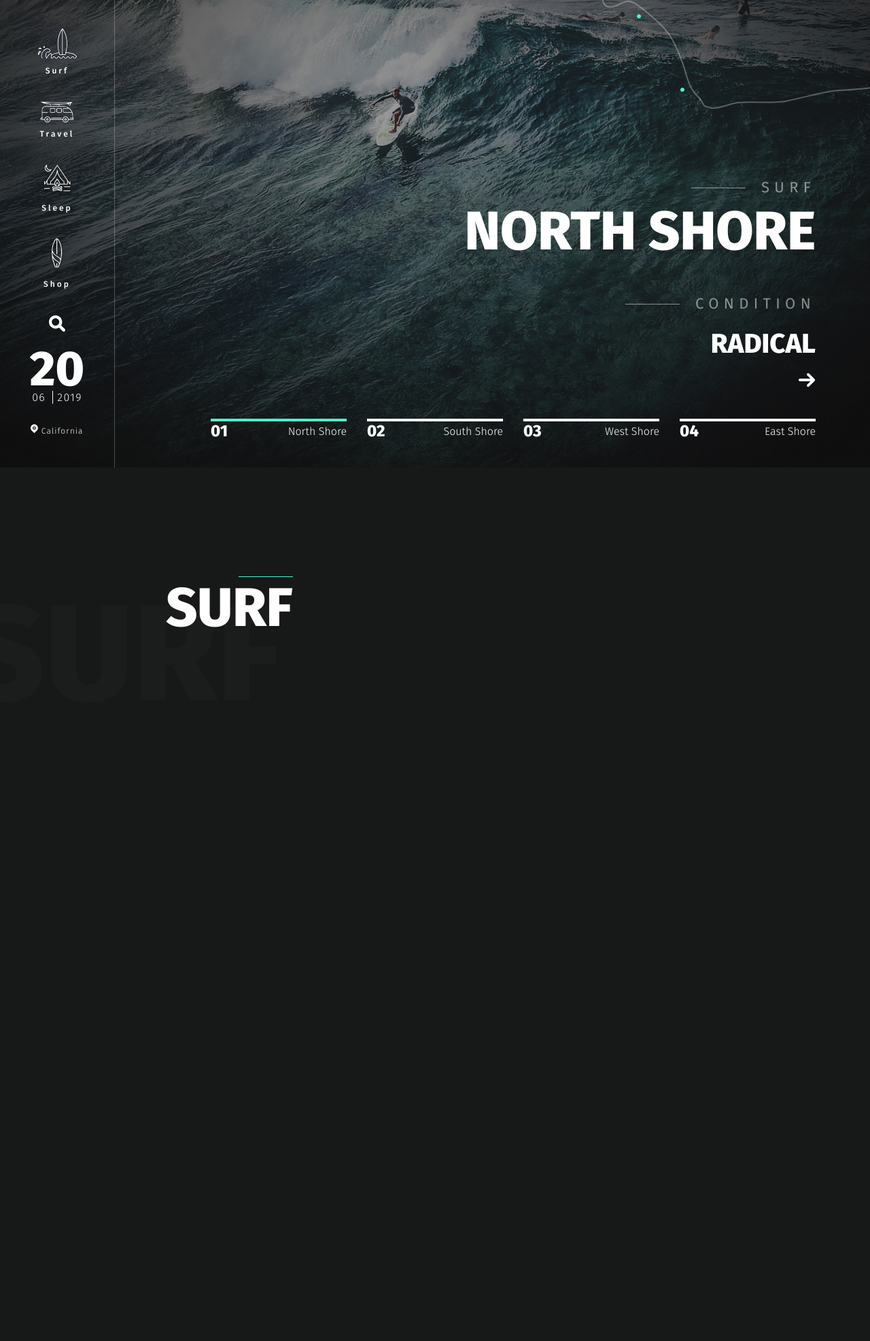
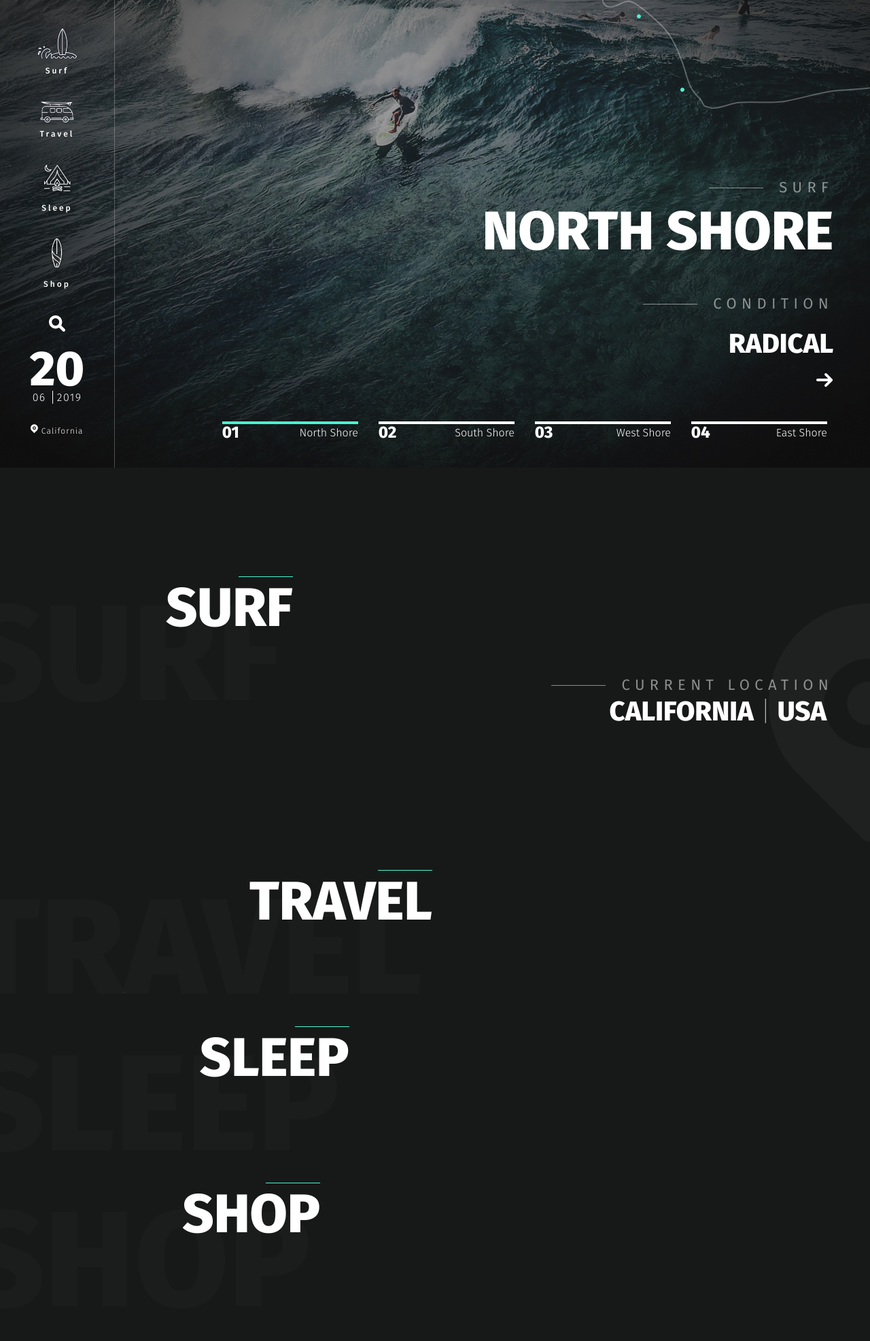
Before and after one commit to fillika/gosurf, a website: page app/index.html in a window 1280 px wide. Shown: the part 336-2309 px from the top of the page at 68% size. Before the commit the page ends 1624 px from the top, so only its background shows below. Drawn offline with nearby package versions, Linux system fonts and the light colour scheme.

Commit message:
Продолжаю работать над вторым блоком, добавил большой поинт и заголовок к странице

```diff
--- a/app/index.html
+++ b/app/index.html
@@ -148,9 +148,9 @@
       <div class="header__slider">
         <div class="header__slider-item slider-item">
           <div class="slider-item__info">
-            <div class="slider-item__info-suptitle suptitle-left">Surf</div>
+            <div class="slider-item__info-suptitle headline-left">Surf</div>
             <div class="slider-item__info-title">North Shore</div>
-            <div class="slider-item__info-suptext suptitle-left">Condition</div>
+            <div class="slider-item__info-suptext headline-left">Condition</div>
             <div class="slider-item__info-text">Radical</div>
             <a href="#" class="slider-item__info-link">
               <img src="img/arrow-right.svg" alt="" />
@@ -160,9 +160,9 @@
 
         <div class="header__slider-item slider-item">
           <div class="slider-item__info">
-            <div class="slider-item__info-suptitle suptitle-left">Surf</div>
+            <div class="slider-item__info-suptitle headline-left">Surf</div>
             <div class="slider-item__info-title">South Shore</div>
-            <div class="slider-item__info-suptext suptitle-left">Condition</div>
+            <div class="slider-item__info-suptext headline-left">Condition</div>
             <div class="slider-item__info-text">Radical</div>
             <a href="#" class="slider-item__info-link">
               <img src="img/arrow-right.svg" alt="" />
@@ -172,9 +172,9 @@
 
         <div class="header__slider-item slider-item">
           <div class="slider-item__info">
-            <div class="slider-item__info-suptitle suptitle-left">Surf</div>
+            <div class="slider-item__info-suptitle headline-left">Surf</div>
             <div class="slider-item__info-title">West Shore</div>
-            <div class="slider-item__info-suptext suptitle-left">Condition</div>
+            <div class="slider-item__info-suptext headline-left">Condition</div>
             <div class="slider-item__info-text">Radical</div>
             <a href="#" class="slider-item__info-link">
               <img src="img/arrow-right.svg" alt="" />
@@ -184,9 +184,9 @@
 
         <div class="header__slider-item slider-item">
           <div class="slider-item__info">
-            <div class="slider-item__info-suptitle suptitle-left">Surf</div>
+            <div class="slider-item__info-suptitle headline-left">Surf</div>
             <div class="slider-item__info-title">East Shore</div>
-            <div class="slider-item__info-suptext suptitle-left">Condition</div>
+            <div class="slider-item__info-suptext headline-left">Condition</div>
             <div class="slider-item__info-text">Radical</div>
             <a href="#" class="slider-item__info-link">
               <img src="img/arrow-right.svg" alt="" />
@@ -242,6 +242,7 @@
       </div>
     </header>
 
+    <div class="container">
       <section class="surf">
         <div class="title">
           <span class="title__span">
@@ -249,7 +250,52 @@
             <h3 class="title__h3">surf</h3>
           </span>
         </div>
+
+        <div class="surf__subtitle">
+          <div class="subtitle">
+            <div class="headline-left">
+              Current location
+            </div>
+            <div class="subtitle__head">
+              California <span class="subtitle__span">|</span> USA
+            </div>
+          </div>
+        </div>
       </section>
+    </div>
+
+    <div class="container">
+      <section class="travel">
+        <div class="title">
+          <span class="title__span">
+            travel
+            <h3 class="title__h3">travel</h3>
+          </span>
+        </div>
+      </section>
+    </div>
+
+    <div class="container">
+      <section class="sleep">
+        <div class="title">
+          <span class="title__span">
+            sleep
+            <h3 class="title__h3">sleep</h3>
+          </span>
+        </div>
+      </section>
+    </div>
+
+    <div class="container">
+      <section class="shop">
+        <div class="title">
+          <span class="title__span">
+            shop
+            <h3 class="title__h3">shop</h3>
+          </span>
+        </div>
+      </section>
+    </div>
 
     <script src="https://ajax.googleapis.com/ajax/libs/jquery/3.4.1/jquery.min.js"></script>
     <script src="js/libs.min.js"></script>
--- a/app/scss/_fonts.scss
+++ b/app/scss/_fonts.scss
@@ -1 +1 @@
-@import url("https://fonts.googleapis.com/css?family=Fira+Sans:300,400,500,800&display=swap");
+@import url("https://fonts.googleapis.com/css?family=Fira+Sans:100,300,400,500,800&display=swap");
--- a/app/scss/_global.scss
+++ b/app/scss/_global.scss
@@ -2,7 +2,9 @@ html {
   box-sizing: border-box;
 }
 
-*, *::before, *::after {
+*,
+*::before,
+*::after {
   box-sizing: inherit;
 }
 
@@ -14,7 +16,6 @@ body {
   font-size: 10px;
   padding: 0;
   margin: 0;
-  box
 }
 
 a {
@@ -30,7 +31,7 @@ li {
   padding: 0;
 }
 
-.suptitle-left {
+.headline-left {
   font-style: normal;
   font-weight: normal;
   font-size: 2.2em;
@@ -65,6 +66,11 @@ li {
   }
 }
 
+.container {
+  max-width: 1920px;
+  margin: auto;
+}
+
 .title {
   &__span {
     font-size: 20em;
@@ -96,7 +102,17 @@ li {
   }
 }
 
-.container {
-  max-width: 1920px;
-  margin: auto;
+.subtitle {
+  text-align: right;
+  display: inline-block;
+
+  &__head {
+    font-weight: 800;
+    font-size: 4em;
+    padding-right: 10px;
+  }
+
+  &__span {
+    font-weight: 100;
+  }
 }
--- a/app/scss/style.scss
+++ b/app/scss/style.scss
@@ -81,7 +81,7 @@
 .slider-item {
   &__info {
     position: absolute;
-    right: 80px;
+    right: 4.204%;
     bottom: 115px;
     text-align: right;
 
@@ -109,7 +109,7 @@
 
 .slider-dots {
   position: absolute;
-  right: 50px;
+  right: 2.6%;
   bottom: 40px;
   max-width: 920px;
   width: 100%;
@@ -216,6 +216,16 @@
 
 .surf {
   padding: 160px 0 210px;
+  background-image: url(../img/big_point.svg);
+  background-position: right 200px;
+  background-repeat: no-repeat;
+  background-size: auto;
+
+  &__subtitle {
+    text-align: right;
+    padding-right: 4.204%;
+    margin-top: -86px;
+  }
 }
 
 @import "media";
```
Also changed, not shown: app/css/style.min.css, app/img/big_point.svg (added). Lines whose indentation alone changed are shown as unchanged.
